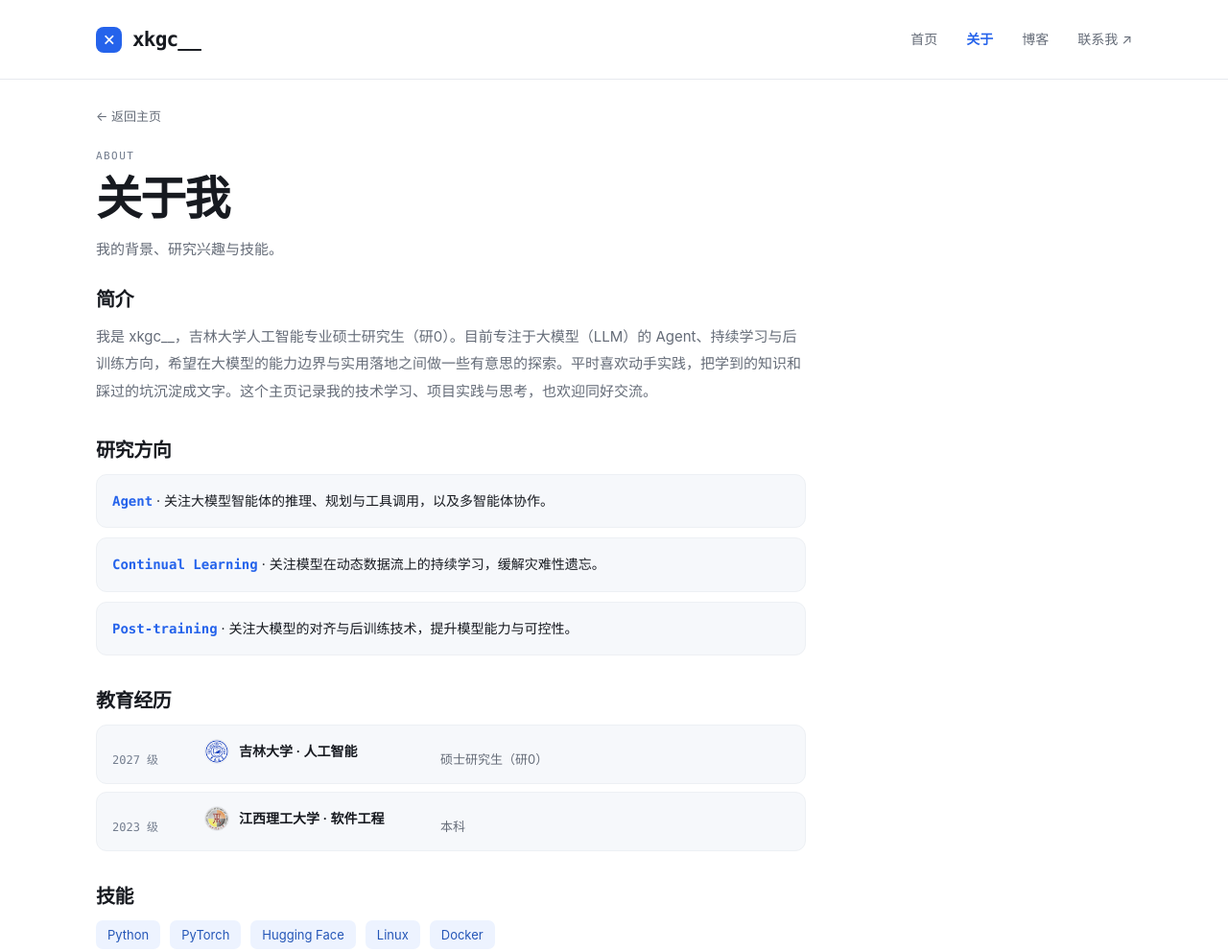
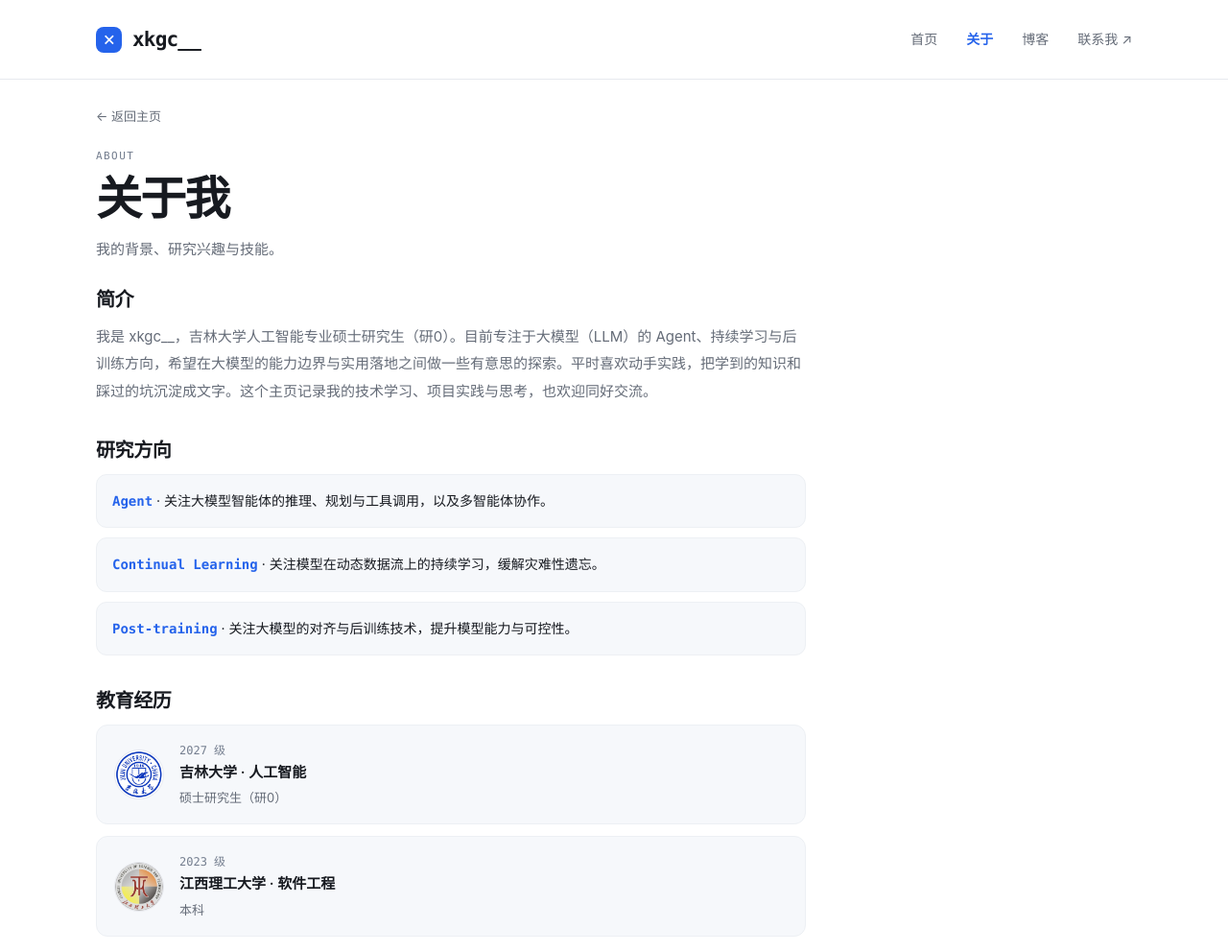
Before and after one commit to TomorrowlandD/tomorrowlandd.github.io, a plain HTML site: page about.html in a window 1280 px wide. Shown: the top 992 px of the page at 96% size. Drawn offline with Linux system fonts and the light colour scheme.

Commit message:
refine: 放大教育经历校徽（52px），改为校徽在左、信息在右的排版

```diff
--- a/about.html
+++ b/about.html
@@ -41,11 +41,12 @@
       .interest-list { list-style: none; margin: 0; padding: 0; display: grid; gap: 10px; }
       .interest-list li { padding: 14px 16px; background: var(--wash); border: 1px solid #edf0f4; border-radius: 11px; font-size: 14px; line-height: 1.8; }
       .interest-list strong { color: var(--blue); font-family: ui-monospace, Consolas, monospace; font-weight: 600; }
-      .edu-list { list-style: none; margin: 0; padding: 0; display: grid; gap: 8px; }
-      .edu-list li { display: grid; grid-template-columns: 80px 230px auto; align-items: baseline; column-gap: 16px; row-gap: 6px; padding: 14px 16px; background: var(--wash); border: 1px solid #edf0f4; border-radius: 11px; }
+      .edu-list { list-style: none; margin: 0; padding: 0; display: grid; gap: 12px; }
+      .edu-list li { display: flex; align-items: center; gap: 16px; padding: 16px 18px; background: var(--wash); border: 1px solid #edf0f4; border-radius: 12px; }
+      .edu-logo { width: 52px; height: 52px; border-radius: 50%; object-fit: cover; flex-shrink: 0; border: 1px solid var(--line); }
+      .edu-info { display: flex; flex-direction: column; gap: 3px; min-width: 0; }
       .edu-period { font: 12px ui-monospace, Consolas, monospace; color: #737d8e; }
-      .edu-school { display: inline-flex; align-items: center; gap: 10px; font-weight: 600; color: var(--ink); font-size: 14px; min-width: 0; }
-      .edu-logo { width: 26px; height: 26px; border-radius: 50%; object-fit: cover; flex-shrink: 0; border: 1px solid var(--line); }
+      .edu-school { font-weight: 600; color: var(--ink); font-size: 15px; }
       .edu-degree { color: var(--muted); font-size: 13px; }
       .skills { display: flex; flex-wrap: wrap; gap: 10px; }
       .tag-chip { padding: 4px 12px; background: #edf3ff; color: #2456b7; border-radius: 7px; font-size: 13px; }
@@ -66,8 +67,6 @@
         .nav-contact { display: none; }
         .eyebrow { margin-top: 18px; }
         .about-block p { font-size: 14px; }
-        .edu-list li { grid-template-columns: 72px 1fr; }
-        .edu-list .edu-degree { grid-column: 2; }
         .footer-inner { min-height: 70px; font-size: 11px; }
       }
     </style>
@@ -109,20 +108,20 @@
           <h2 id="edu-heading">教育经历</h2>
           <ul class="edu-list">
             <li>
-              <span class="edu-period">2027 级</span>
-              <span class="edu-school">
-                <img class="edu-logo" src="./figures/jlu-logo.jpg" alt="吉林大学校徽" loading="lazy">
-                <span>吉林大学 · 人工智能</span>
-              </span>
-              <span class="edu-degree">硕士研究生（研0）</span>
+              <img class="edu-logo" src="./figures/jlu-logo.jpg" alt="吉林大学校徽" loading="lazy">
+              <div class="edu-info">
+                <span class="edu-period">2027 级</span>
+                <span class="edu-school">吉林大学 · 人工智能</span>
+                <span class="edu-degree">硕士研究生（研0）</span>
+              </div>
             </li>
             <li>
-              <span class="edu-period">2023 级</span>
-              <span class="edu-school">
-                <img class="edu-logo" src="./figures/jxust-logo.jpeg" alt="江西理工大学校徽" loading="lazy">
-                <span>江西理工大学 · 软件工程</span>
-              </span>
-              <span class="edu-degree">本科</span>
+              <img class="edu-logo" src="./figures/jxust-logo.jpeg" alt="江西理工大学校徽" loading="lazy">
+              <div class="edu-info">
+                <span class="edu-period">2023 级</span>
+                <span class="edu-school">江西理工大学 · 软件工程</span>
+                <span class="edu-degree">本科</span>
+              </div>
             </li>
           </ul>
         </section>
```
